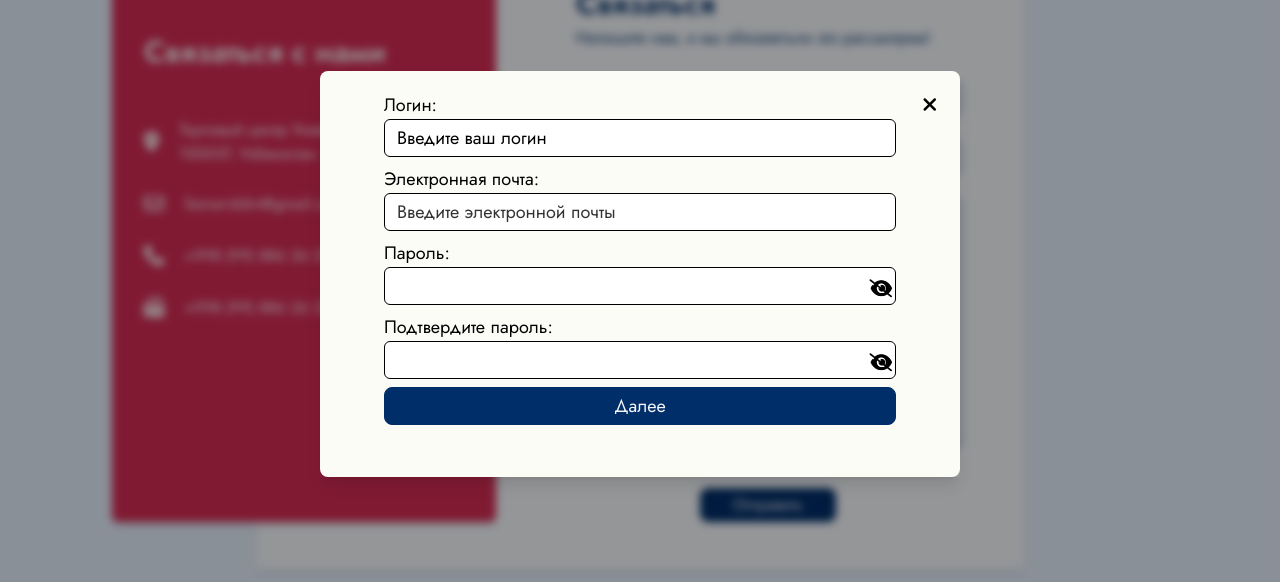
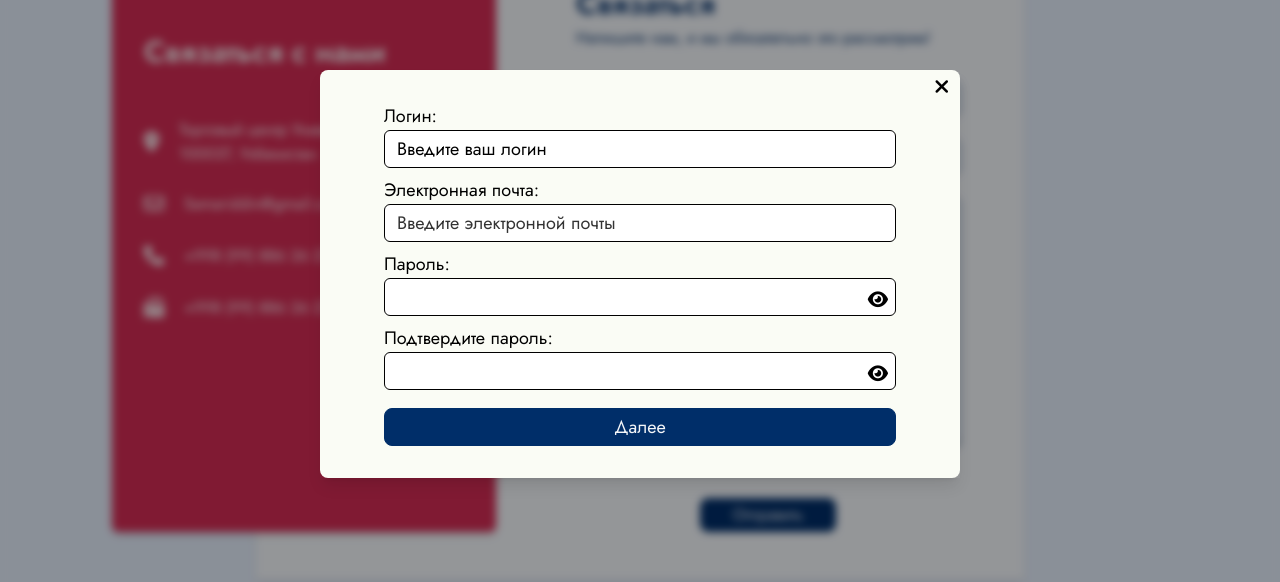
Before and after one commit to ValisherBotirov/Book-shop, a Vue app: page /contact in a window 1280 px wide. Both pictures are taken after a click on the element "Регистрация". Shown: the part 126-708 px from the top of the page. Built offline with nearby package versions, Linux system fonts and the light colour scheme; what vuejs-paginate-next would draw is missing.

Commit message:
register modal

```diff
--- a/src/components/buttons/ButtonFill.vue
+++ b/src/components/buttons/ButtonFill.vue
@@ -21,6 +21,7 @@ const isTo = props.to ? true : false;
 
 <style scoped>
 .buttonFillStyle {
+  margin-top: 10px;
   background-color: v-bind(color1);
   border-color: v-bind(color1);
   color: #f4f6f9;
--- a/src/components/modals/RegisterModal.vue
+++ b/src/components/modals/RegisterModal.vue
@@ -5,15 +5,15 @@
       class="fixed z-[999999] bg-[#0006] inset-0 backdrop-blur-sm"
     ></div>
     <div
-      class="fixed z-[999999] top-1/2 left-1/2 -translate-x-1/2 -translate-y-1/2 shadow-lg sm:w-[50%]"
+      class="fixed z-[999999] top-1/2 left-1/2 -translate-x-1/2 -translate-y-1/2 shadow-lg max-sm:w-[90%] md:w-[70%] lg:w-[50%]"
     >
-      <div class="px-16 py-5 text-lg relative bg-[#fafcf5] rounded-lg">
+      <div class="max-sm:px-3 sm:px-16 py-8 text-lg relative bg-[#fafcf5] rounded-lg">
         <div class="flex flex-col gap-6">
-          <form class="flex flex-col gap-2 mb-8 text-black">
+          <form class="flex flex-col gap-2 text-black">
             <div class="name flex flex-col gap-0">
               <label for="username text-sm">Логин:</label>
               <input
-                class="border border-solid border-black min-w-[16rem] rounded-[6px] py-1 px-3 text-[#333] outline-none text-start placeholder:text-[#000]"
+                class="border border-solid border-black min-w-[20rem]  rounded-[6px] py-1 px-3 text-[#333] outline-none text-start placeholder:text-[#000]"
                 type="text"
                 v-model="userData.username"
                 name="username"
@@ -45,13 +45,14 @@
               <label for="password">Пароль:</label>
               <input
                 class="capitalize border min-w-[16rem] border-black rounded-[6px] py-1 px-3 text-[#333] outline-none text-start placeholder:text-[#333]"
-                type="password"
+                :type="eyeHidden ? 'text' : 'password'"
                 v-model="userData.password"
                 name="password"
                 id="password"
               />
-              <span class="relative cursor-pointer"><i class="fa-solid fa-eye absolute right-1 bottom-2"></i></span>
-              <span class="relative cursor-pointer"><i class="fa-solid fa-eye-slash absolute right-1 bottom-2"></i></span>
+              <span @click="changePassword" v-if="!eyeHidden" class="relative cursor-pointer"><i class="fa-solid fa-eye absolute right-2 bottom-2"></i></span>
+              <span @click="changePassword" v-else class="relative cursor-pointer"
+                ><i class="fa-sharp fa-solid fa-eye-slash absolute right-2 bottom-2"></i></span>
               <p
                 v-if="v$.password.$error"
                 class="text-sm text-end text-red-600"
@@ -63,13 +64,15 @@
               <label for="passwordConfirm">Подтвердите пароль:</label>
               <input
                 class="capitalize border min-w-[16rem] border-black rounded-[6px] py-1 px-3 text-[#333] outline-none text-start placeholder:text-[#000]"
-                type="password"
+                :type="eyeConfirmHidden ? 'text' : 'password'"
                 v-model="userData.passwordConfirm"
                 name="passwordConfirm"
                 id="passwordConfirm"
               />
-              <span class="relative cursor-pointer"><i class="fa-solid fa-eye absolute right-1 bottom-2"></i></span>
-              <span class="relative cursor-pointer"><i class="fa-solid fa-eye-slash absolute right-1 bottom-2"></i></span>
+              <span @click="changeConfirmPassword" v-if="!eyeConfirmHidden" class="relative cursor-pointer"
+                ><i class="fa-solid fa-eye absolute right-2 bottom-2 "></i></span>
+              <span @click="changeConfirmPassword" v-else class="relative cursor-pointer"
+                ><i class="fa-sharp fa-solid fa-eye-slash absolute right-2 bottom-2"></i></span>
               <p
                 v-if="v$.passwordConfirm.$error"
                 class="text-sm text-end text-red-600"
@@ -91,9 +94,9 @@
         </div>
         <div
           @click="emit('closeRegiterModal')"
-          class="absolute top-3 right-3 text-xl"
+          class="absolute top-1 right-3 text-xl"
         >
-          <i class="fa-solid fa-xmark p-3 duration-200 hover:opacity-40"></i>
+          <i class="fa-solid fa-xmark duration-200 cursor-pointer hover:opacity-50"></i>
         </div>
       </div>
     </div>
@@ -115,6 +118,15 @@ import { useUserRegister } from "../../store/UserRegister";
 import ButtonFillVue from "../buttons/ButtonFill.vue";
 
 const eyeHidden = ref(false);
+const eyeConfirmHidden = ref(false);
+
+const changePassword = () => {
+  eyeHidden.value = !eyeHidden.value;
+};
+
+const changeConfirmPassword = () => {
+  eyeConfirmHidden.value = !eyeConfirmHidden.value;
+};
 
 const store = useUserRegister();
 
```
